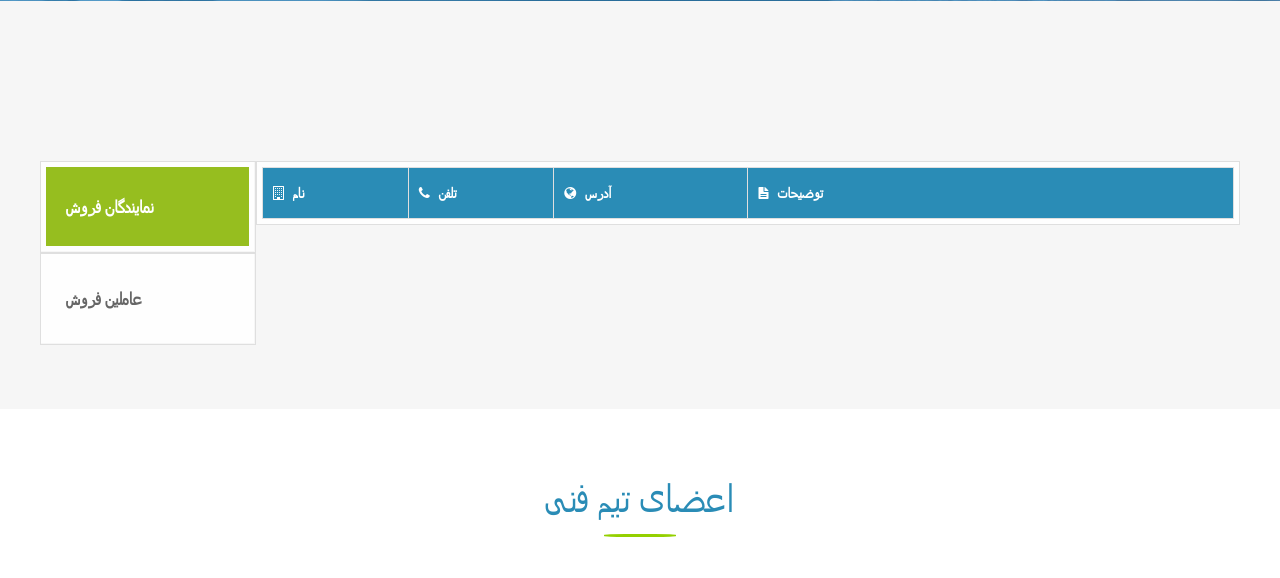
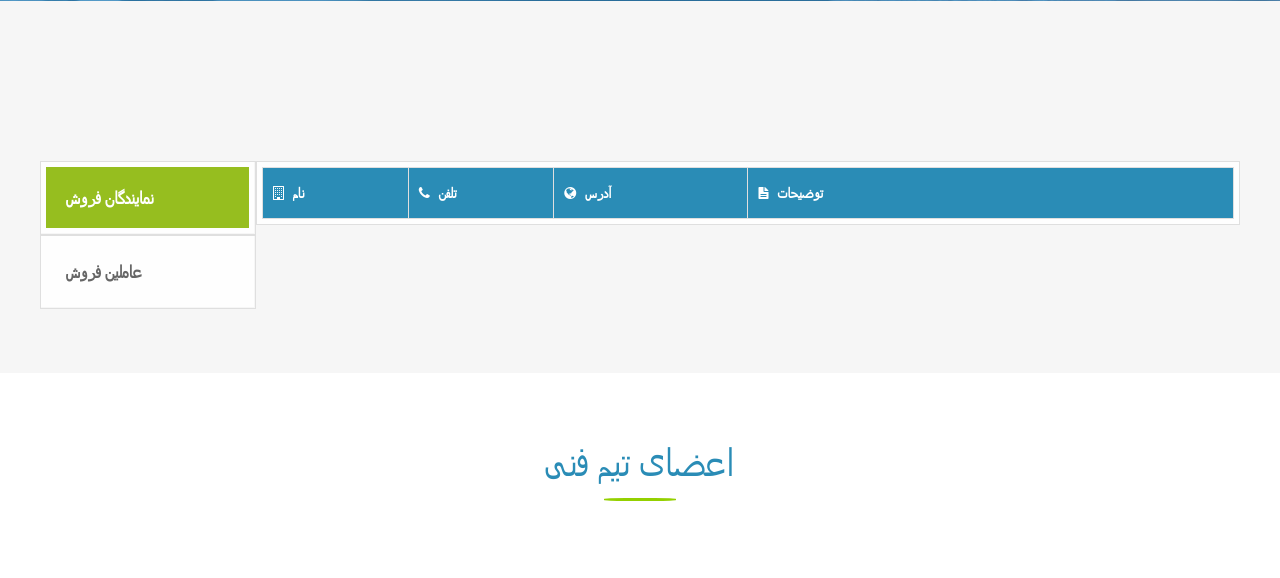
Before and after one commit to saeedghx68/govarab, a Django app: page /en/ in a window 1280 px wide. Shown: the part 4084-4662 px from the top of the page. Run offline with Django 3.2, Linux system fonts and the light colour scheme; data that the repository does not hold is empty; some libraries are stand-ins or nearby versions.

Commit message:
update layout_en.css

```diff
--- a/govarab/static/css/layout_en.css
+++ b/govarab/static/css/layout_en.css
@@ -1792,3 +1792,7 @@ table .fa-2x {
     font-size: 22px !important;
     color: #df2f2f;
 }
+
+.sky-tabs > label span span {
+    padding: 8px 20px !important;
+}
```
